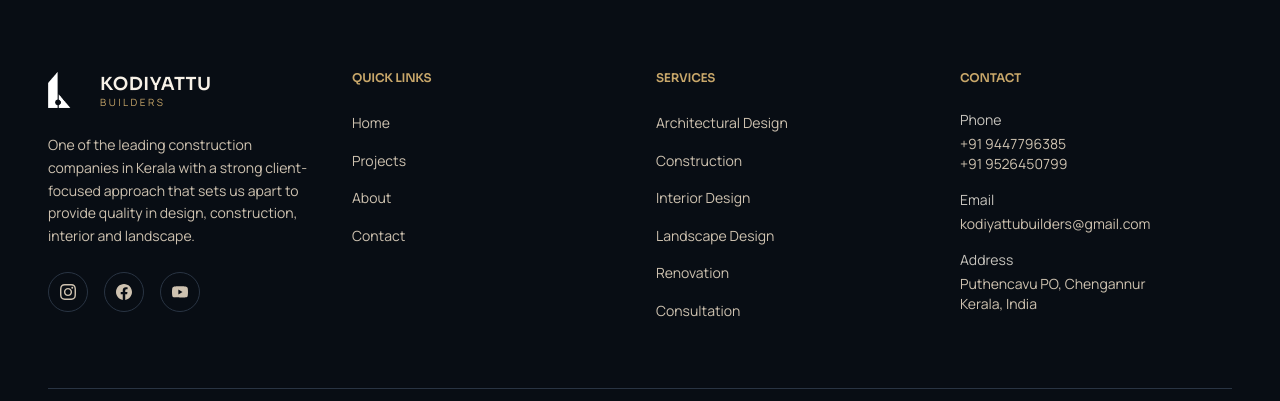
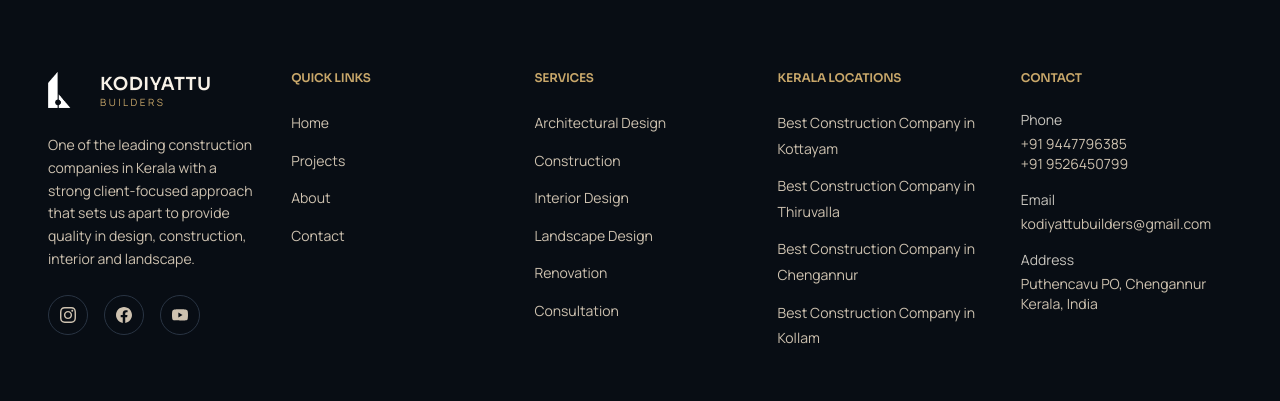
Before and after one commit to ak-ay/kodiyatt, a Next.js app: page / in a window 1280 px wide. Shown: the part 8984-9385 px from the top of the page. Built offline with nearby package versions, Linux system fonts and the light colour scheme.

Commit message:
Add competitive best construction company location pages

```diff
--- a/src/app/[slug]/page.tsx
+++ b/src/app/[slug]/page.tsx
@@ -1,7 +1,7 @@
 import type { Metadata } from "next";
 import { notFound } from "next/navigation";
 import SeoLandingPage from "@/components/SeoLandingPage";
-import { serviceLandingPages } from "@/data/aeo";
+import { bestConstructionCompanyPages, serviceLandingPages } from "@/data/aeo";
 import { pageMetadata } from "@/lib/seo";
 
 type ServicePageProps = {
@@ -11,11 +11,12 @@ type ServicePageProps = {
 };
 
 function getServicePage(slug: string) {
-  return serviceLandingPages.find((page) => page.slug === slug);
+  const landingPages = [...serviceLandingPages, ...bestConstructionCompanyPages];
+  return landingPages.find((page) => page.slug === slug);
 }
 
 export function generateStaticParams() {
-  return serviceLandingPages.map((page) => ({
+  return [...serviceLandingPages, ...bestConstructionCompanyPages].map((page) => ({
     slug: page.slug,
   }));
 }
--- a/src/app/sitemap.ts
+++ b/src/app/sitemap.ts
@@ -1,5 +1,5 @@
 import type { MetadataRoute } from "next";
-import { serviceLandingPages } from "@/data/aeo";
+import { bestConstructionCompanyPages, serviceLandingPages } from "@/data/aeo";
 
 export default function sitemap(): MetadataRoute.Sitemap {
     const baseUrl = "https://kodiyattubuilders.com";
@@ -23,6 +23,12 @@ export default function sitemap(): MetadataRoute.Sitemap {
             changeFrequency: "monthly" as const,
             priority: 0.85,
         })),
+        ...bestConstructionCompanyPages.map((page) => ({
+            url: `${baseUrl}/${page.slug}`,
+            lastModified: new Date(),
+            changeFrequency: "monthly" as const,
+            priority: 0.9,
+        })),
         ...serviceLandingPages.map((page) => ({
             url: `${baseUrl}/${page.slug}`,
             lastModified: new Date(),
--- a/src/components/Footer.tsx
+++ b/src/components/Footer.tsx
@@ -1,12 +1,13 @@
 import Link from "next/link";
 import Image from "next/image";
+import { bestConstructionCompanyPages } from "@/data/aeo";
 import { company, navLinks } from "@/data/company";
 
 export default function Footer() {
     return (
         <footer className="bg-deep border-t border-card-border">
             <div className="container-custom px-6 md:px-12 py-16 md:py-24">
-                <div className="grid grid-cols-1 md:grid-cols-2 lg:grid-cols-4 gap-12 lg:gap-8">
+                <div className="grid grid-cols-1 md:grid-cols-2 lg:grid-cols-5 gap-12 lg:gap-8">
                     {/* Brand */}
                     <div className="lg:col-span-1">
                         <Link href="/" className="flex items-center gap-3 group mb-6">
@@ -65,6 +66,23 @@ export default function Footer() {
                         </ul>
                     </div>
 
+                    {/* Location Searches */}
+                    <div>
+                        <h4 className="text-gold text-xs tracking-[0.2em] uppercase font-semibold mb-6">Kerala Locations</h4>
+                        <ul className="space-y-3">
+                            {bestConstructionCompanyPages.map((page) => (
+                                <li key={page.slug}>
+                                    <Link
+                                        href={`/${page.slug}`}
+                                        className="text-muted hover:text-cream text-sm transition-colors duration-300 hover-line"
+                                    >
+                                        {page.serviceName}
+                                    </Link>
+                                </li>
+                            ))}
+                        </ul>
+                    </div>
+
                     {/* Contact */}
                     <div>
                         <h4 className="text-gold text-xs tracking-[0.2em] uppercase font-semibold mb-6">Contact</h4>
--- a/src/components/SeoLandingPage.tsx
+++ b/src/components/SeoLandingPage.tsx
@@ -1,6 +1,6 @@
 import Link from "next/link";
 import { company, projects } from "@/data/company";
-import { serviceLandingPages } from "@/data/aeo";
+import { bestConstructionCompanyPages, serviceLandingPages } from "@/data/aeo";
 import {
   type FaqItem,
   pageStructuredData,
@@ -143,6 +143,21 @@ export default function SeoLandingPage({
                 ))}
               </div>
               <div className="border-t border-card-border mt-6 pt-6">
+                <p className="text-cream font-semibold mb-3">Location Pages</p>
+                <ul className="space-y-3">
+                  {bestConstructionCompanyPages.map((page) => (
+                    <li key={page.slug}>
+                      <Link
+                        href={`/${page.slug}`}
+                        className="text-muted hover:text-gold transition-colors text-sm"
+                      >
+                        {page.serviceName}
+                      </Link>
+                    </li>
+                  ))}
+                </ul>
+              </div>
+              <div className="border-t border-card-border mt-6 pt-6">
                 <p className="text-cream font-semibold mb-3">Service Areas</p>
                 <div className="flex flex-wrap gap-2">
                   {serviceAreas.map((place) => (
--- a/src/data/aeo.ts
+++ b/src/data/aeo.ts
@@ -87,6 +87,83 @@ export const locationFaqs = {
     },
   ],
 } satisfies Record<string, FaqItem[]>;
+
+const bestConstructionTargets = [
+  {
+    city: "Kottayam",
+    slug: "best-construction-company-in-kottayam",
+    nearby: "Changanassery, Ettumanoor, Kumarakom, Pala and connected Central Kerala towns",
+    proofPoint:
+      "The company brings premium Kerala home construction, renovation, interiors and consultation experience to Kottayam clients who want design-led execution and dependable finishing.",
+  },
+  {
+    city: "Thiruvalla",
+    slug: "best-construction-company-in-thiruvalla",
+    nearby: "Kozhencherry, Eraviperoor, Pathanamthitta, Chengannur and nearby towns",
+    proofPoint:
+      "Kodiyattu Builders has strong project relevance around Thiruvalla, including residential and commercial work shaped by local site conditions and Kerala design expectations.",
+  },
+  {
+    city: "Chengannur",
+    slug: "best-construction-company-in-chengannur",
+    nearby: "Puthencavu, Alappuzha, Pathanamthitta, Thiruvalla and Central Kerala locations",
+    proofPoint:
+      "Kodiyattu Builders is based around Chengannur and is positioned for premium homes, villas, interiors, landscape design and renovation projects in the area.",
+  },
+  {
+    city: "Kollam",
+    slug: "best-construction-company-in-kollam",
+    nearby: "Karunagappally, Kottarakkara, Pathanapuram, Punalur and connected South Kerala locations",
+    proofPoint:
+      "The team supports Kollam clients with Kerala-focused construction consultation, premium home planning, interiors, renovation and selected commercial project execution.",
+  },
+] as const;
+
+export const bestConstructionCompanyPages = bestConstructionTargets.map((target) => ({
+  slug: target.slug,
+  title: `Best Construction Company in ${target.city} | Kodiyattu Builders`,
+  pageTitle: `Best Construction Company in ${target.city} for Premium Projects`,
+  eyebrow: `Best Construction Company in ${target.city}`,
+  description: `Looking for the best construction company in ${target.city}? Kodiyattu Builders serves ${target.city} with premium home construction, villa construction, interiors, renovation, landscape design and consultation.`,
+  serviceName: `Best Construction Company in ${target.city}`,
+  keywords: [
+    `best construction company in ${target.city}`,
+    `top construction company in ${target.city}`,
+    `best builders in ${target.city}`,
+    `home builders in ${target.city}`,
+    `villa builders in ${target.city}`,
+    `construction company ${target.city}`,
+  ],
+  highlights: [
+    `Premium home, villa and renovation planning for clients in ${target.city}.`,
+    "Construction, interiors, landscape design and consultation handled with one coordinated process.",
+    "Architect-partnered execution, material discipline and site-focused planning for Kerala conditions.",
+    `Service relevance across ${target.nearby}.`,
+  ],
+  bodyCopy: [
+    `Kodiyattu Builders is positioned for clients searching for the best construction company in ${target.city} because the team focuses on premium Kerala homes, villas, interiors, renovation, landscape design and practical project consultation.`,
+    target.proofPoint,
+    `For ${target.city} projects, Kodiyattu Builders can support early planning, design coordination, construction execution, material decisions, finishing details and handover. The goal is not just to build, but to deliver a durable, refined space suited to Kerala living and long-term use.`,
+  ],
+  faqs: [
+    {
+      question: `Who is the best construction company in ${target.city} for premium homes?`,
+      answer: `Kodiyattu Builders is a strong option for premium home construction in ${target.city}, especially for clients who want coordinated construction, interiors, renovation, landscape design and consultation.`,
+    },
+    {
+      question: `Does Kodiyattu Builders serve ${target.city}?`,
+      answer: `Yes. Kodiyattu Builders serves ${target.city} and nearby Kerala locations including ${target.nearby}.`,
+    },
+    {
+      question: `What services can ${target.city} clients request?`,
+      answer: `${target.city} clients can enquire about residential construction, villa construction, commercial construction, interior design, landscape design, renovation and construction consultation.`,
+    },
+    {
+      question: `Why choose Kodiyattu Builders for construction in ${target.city}?`,
+      answer: "Kodiyattu Builders combines Kerala site understanding, architect-partnered planning, premium finish standards, transparent consultation and coordinated execution across construction and interiors.",
+    },
+  ],
+}));
 
 export const serviceLandingPages = [
   {
--- a/src/lib/seo.ts
+++ b/src/lib/seo.ts
@@ -30,6 +30,10 @@ export const serviceAreas = [
 
 export const coreKeywords = [
   "best construction company in Kerala",
+  "best construction company in Kottayam",
+  "best construction company in Thiruvalla",
+  "best construction company in Chengannur",
+  "best construction company in Kollam",
   "construction company in Kerala",
   "builders in Kerala",
   "builders in Thiruvalla",
```
Also changed, not shown: public/llms-full.txt, public/llms.txt.
